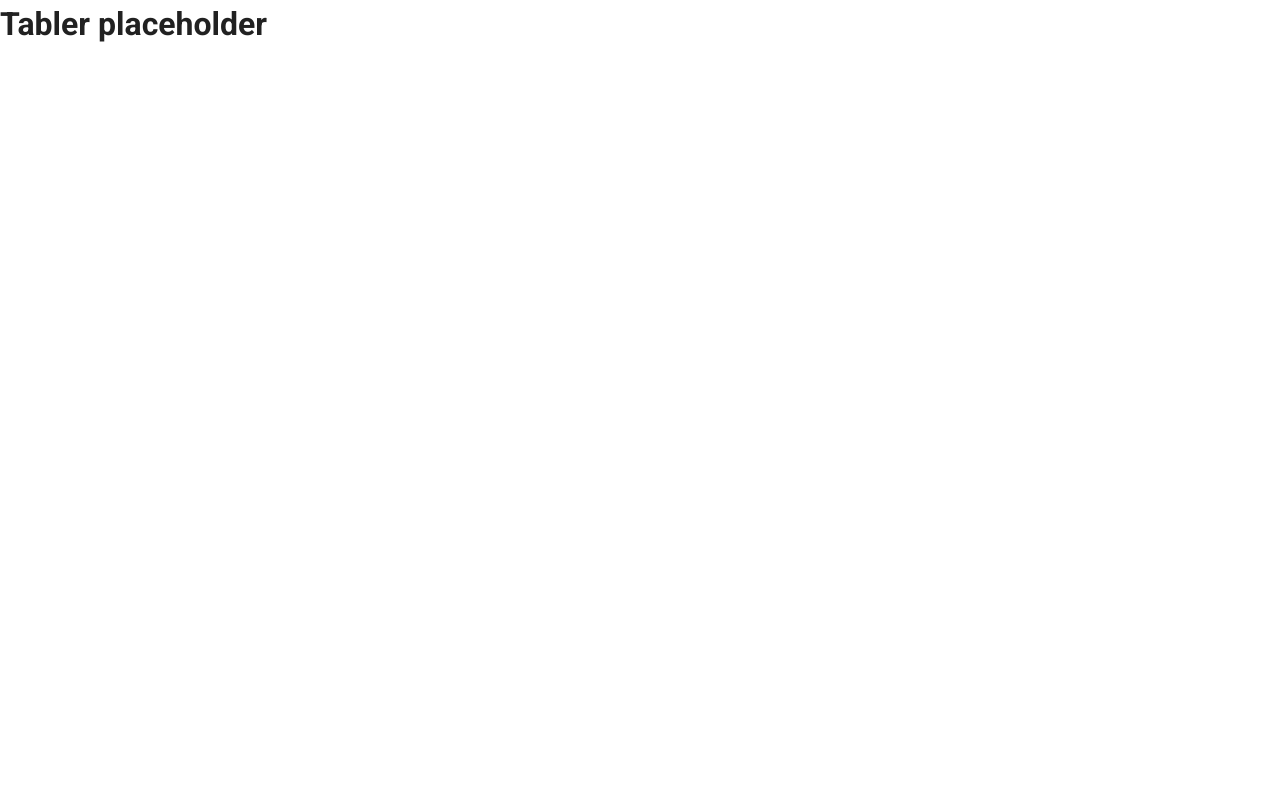
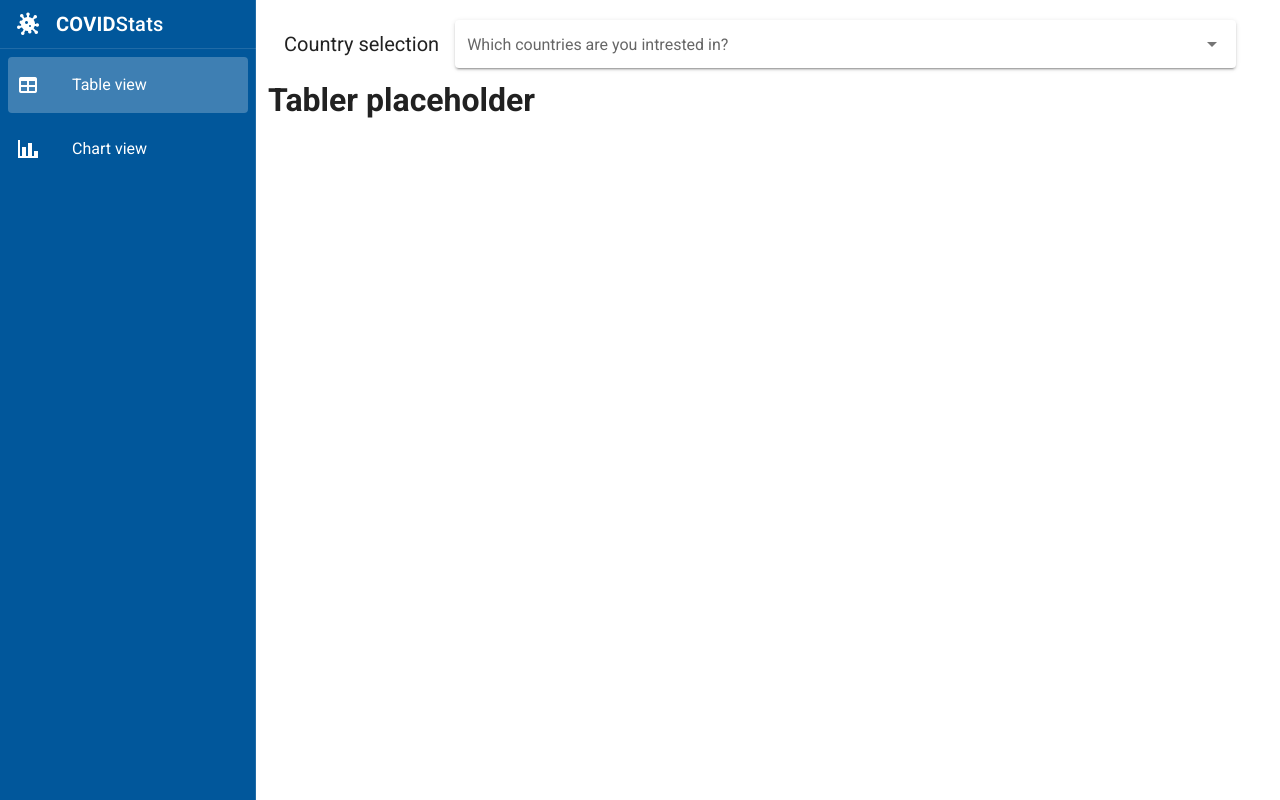
Before and after one commit to igorvukic/covid-stats, a Vue app: page /table in a window 1280 px wide. Built offline with nearby package versions, Linux system fonts and the light colour scheme.

Commit message:
Adding navigation, and filtering UI

```diff
--- a/src/App.vue
+++ b/src/App.vue
@@ -1,17 +1,22 @@
 <template>
   <v-app>
+    <Navbar />
     <v-main>
-      <router-view></router-view>
+      <v-container>
+        <Filtering />
+        <router-view></router-view>
+      </v-container>
     </v-main>
   </v-app>
 </template>
 
 <script>
+import Navbar from "@/components/Navbar";
+import Filtering from "@/components/Filtering";
 
 export default {
-  name: 'App',
-  data: () => ({
-    //
-  }),
+  name: "App",
+  components: { Navbar, Filtering },
+  data: () => ({}),
 };
 </script>
--- /dev/null
+++ b/src/components/Filtering.vue
@@ -0,0 +1,112 @@
+<template>
+  <v-toolbar
+  flat
+  >
+    <v-toolbar-title>Country selection</v-toolbar-title>
+    <v-autocomplete
+      v-model="select"
+      :loading="loading"
+      :items="items"
+      :search-input.sync="search"
+      cache-items
+      class="mx-4"
+      hide-no-data
+      hide-details
+      label="Which countries are you intrested in?"
+      chips
+      deletable-chips
+      multiple
+      solo
+    ></v-autocomplete>
+  </v-toolbar>
+</template>
+<script>
+  export default {
+    data () {
+      return {
+        loading: false,
+        items: [],
+        search: null,
+        select: null,
+        states: [
+          'Alabama',
+          'Alaska',
+          'American Samoa',
+          'Arizona',
+          'Arkansas',
+          'California',
+          'Colorado',
+          'Connecticut',
+          'Delaware',
+          'District of Columbia',
+          'Federated States of Micronesia',
+          'Florida',
+          'Georgia',
+          'Guam',
+          'Hawaii',
+          'Idaho',
+          'Illinois',
+          'Indiana',
+          'Iowa',
+          'Kansas',
+          'Kentucky',
+          'Louisiana',
+          'Maine',
+          'Marshall Islands',
+          'Maryland',
+          'Massachusetts',
+          'Michigan',
+          'Minnesota',
+          'Mississippi',
+          'Missouri',
+          'Montana',
+          'Nebraska',
+          'Nevada',
+          'New Hampshire',
+          'New Jersey',
+          'New Mexico',
+          'New York',
+          'North Carolina',
+          'North Dakota',
+          'Northern Mariana Islands',
+          'Ohio',
+          'Oklahoma',
+          'Oregon',
+          'Palau',
+          'Pennsylvania',
+          'Puerto Rico',
+          'Rhode Island',
+          'South Carolina',
+          'South Dakota',
+          'Tennessee',
+          'Texas',
+          'Utah',
+          'Vermont',
+          'Virgin Island',
+          'Virginia',
+          'Washington',
+          'West Virginia',
+          'Wisconsin',
+          'Wyoming',
+        ],
+      }
+    },
+    watch: {
+      search (val) {
+        val && val !== this.select && this.querySelections(val)
+      },
+    },
+    methods: {
+      querySelections (v) {
+        this.loading = true
+        // Simulated ajax query
+        setTimeout(() => {
+          this.items = this.states.filter(e => {
+            return (e || '').toLowerCase().indexOf((v || '').toLowerCase()) > -1
+          })
+          this.loading = false
+        }, 500)
+      },
+    },
+  }
+</script>
--- /dev/null
+++ b/src/components/Navbar.vue
@@ -0,0 +1,42 @@
+<template>
+  <v-navigation-drawer
+    dark
+    class="light-blue darken-4"
+    permanent
+    expand-on-hover
+    app
+  >
+    <v-list-item>
+      <v-icon>mdi-virus</v-icon>
+
+      <v-list-item-title class="ml-4">
+        <span class="title text-uppercase font-weight-bold">Covid</span>
+        <span class="title">Stats</span>
+      </v-list-item-title>
+    </v-list-item>
+
+    <v-divider></v-divider>
+
+    <v-list nav>
+      <v-list-item v-for="link in links" :key="link.text" :to="link.path">
+        <v-list-item-icon>
+          <v-icon>{{link.icon}}</v-icon>
+        </v-list-item-icon>
+        <v-list-item-title>{{link.text}}</v-list-item-title>
+      </v-list-item>
+    </v-list>
+  </v-navigation-drawer>
+</template>
+
+<script>
+export default {
+data () {
+    return {
+        links: [
+            {text: "Table view", path: "/table", icon: "mdi-table"},
+            {text: "Chart view", path: "/chart", icon: "mdi-chart-bar"},
+        ]
+    }
+}
+}
+</script>
```
Also changed, not shown: src/router/index.js (+3 -8 lines).
